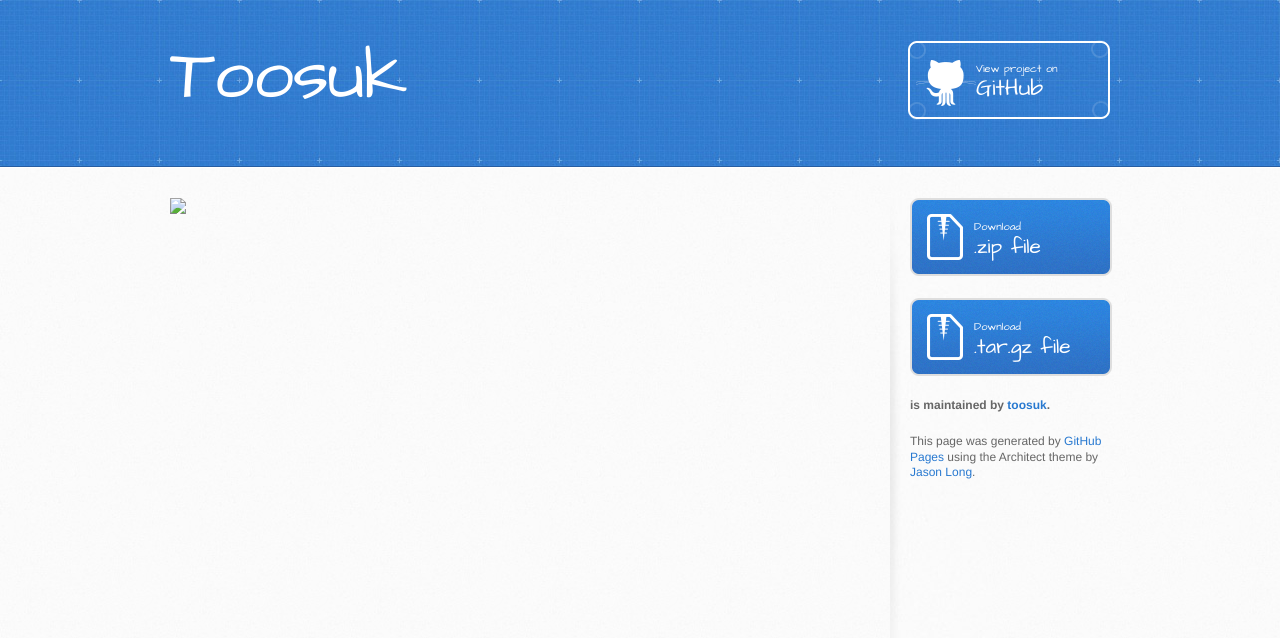
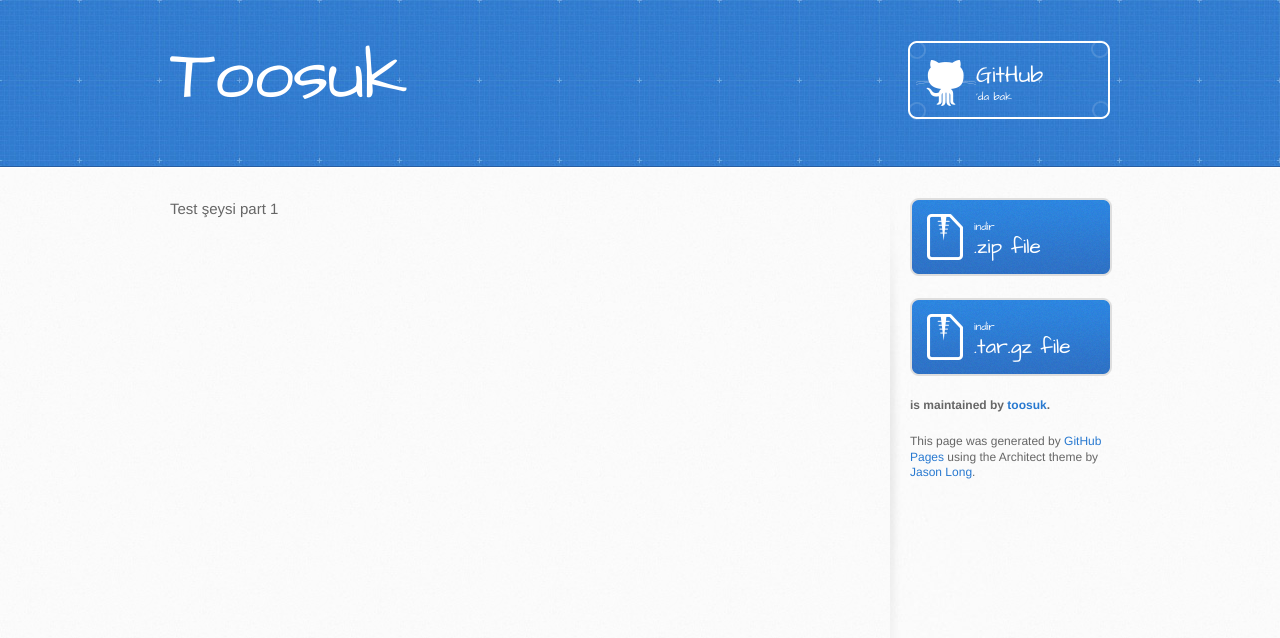
Before and after one commit to toosuk/index, a plain HTML site: page index.html in a window 1280 px wide. Drawn offline with Linux system fonts and the light colour scheme.

Commit message:
Update index.html

```diff
--- a/index.html
+++ b/index.html
@@ -8,7 +8,7 @@
     <link rel="stylesheet" type="text/css" href="stylesheets/stylesheet.css" media="screen" />
     <link rel="stylesheet" type="text/css" href="stylesheets/pygment_trac.css" media="screen" />
     <link rel="stylesheet" type="text/css" href="stylesheets/print.css" media="print" />
-<script type="text/javascript" src="javascript/jsascii.js"></script>
+
     <!--[if lt IE 9]>
     <script src="//html5shiv.googlecode.com/svn/trunk/html5.js"></script>
     <![endif]-->
@@ -21,27 +21,23 @@
       <div class="inner">
         <h1>Toosuk</h1>
         <h2></h2>
-        <a href="https://github.com/toosuk/test" class="button"><small>View project on</small>GitHub</a>
+        <a href="https://github.com/toosuk/test" class="button">GitHub<small>'da bak</small></a>
       </div>
     </header>
 
     <div id="content-wrapper">
       <div class="inner clearfix">
         <section id="main-content">
-         <img src="test.png"
-		asciify="true"
-		asciiresolution="medium"
-		asciiscale="2"
-	/>
+       Test şeysi part 1
         </section>
 
         <aside id="sidebar">
           <a href="https://github.com/toosuk/test/zipball/master" class="button">
-            <small>Download</small>
+            <small>indir</small>
             .zip file
           </a>
           <a href="https://github.com/toosuk/test/tarball/master" class="button">
-            <small>Download</small>
+            <small>indir</small>
             .tar.gz file
           </a>
 
```
